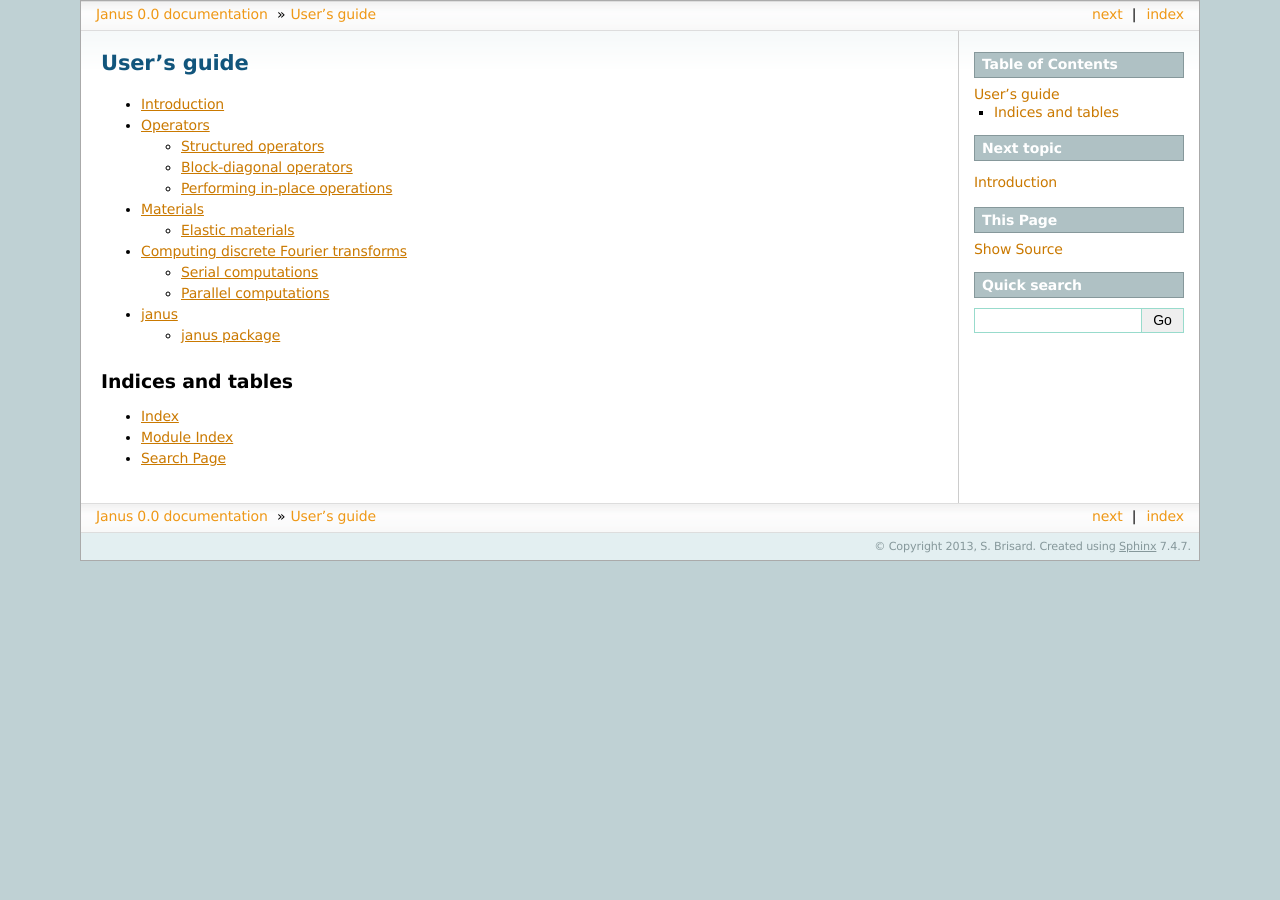
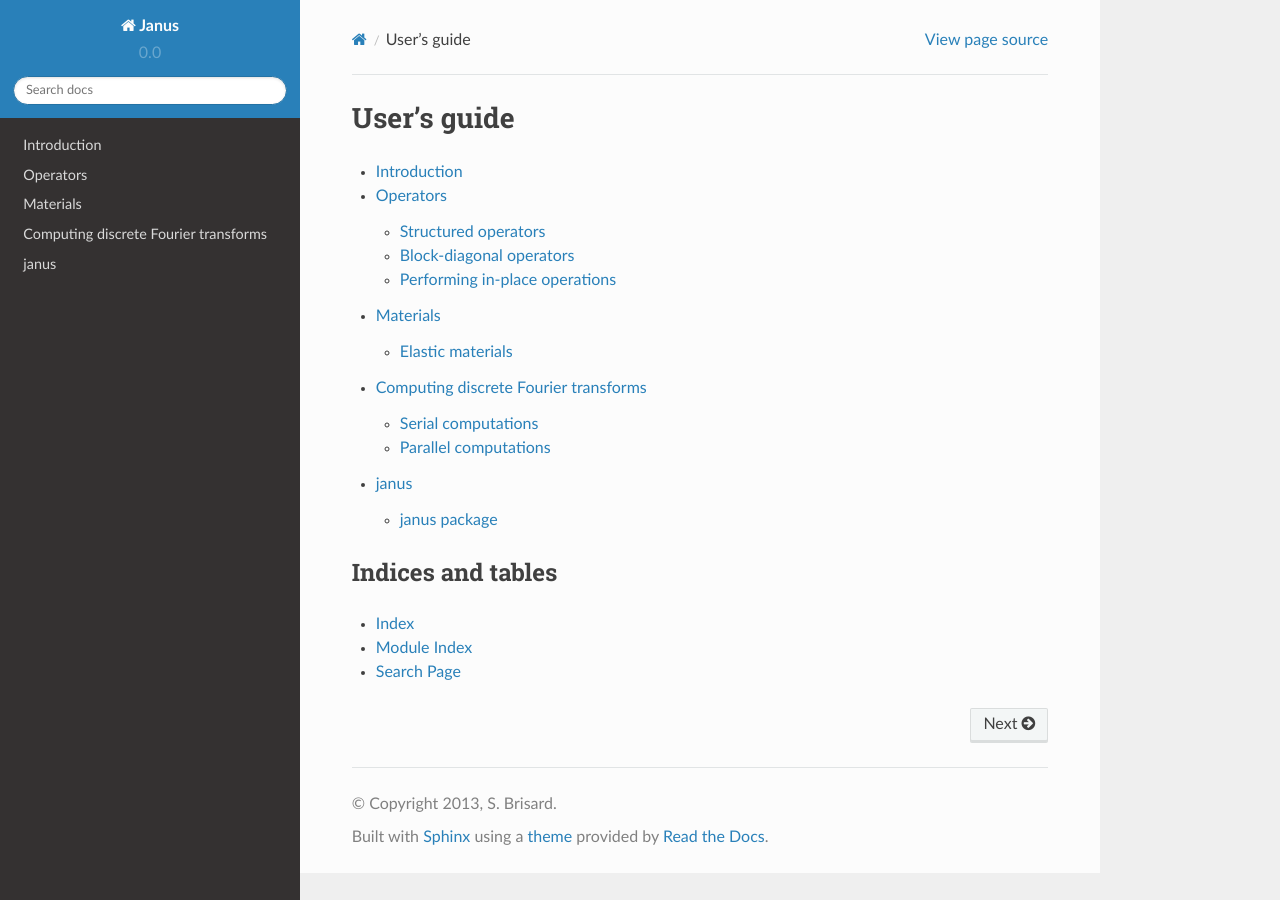
Before and after one commit to sbrisard/janus, a Sphinx documentation site: the page built from docs/index.rst, in a window 1280 px wide. Built offline with Sphinx 7.4.7 and the Read the Docs theme 2.0.0, drawn with Linux system fonts in a browser that asks for light colours; formulas are drawn with MathJax 3.

Commit message:
Sphinx doc: use RTD theme locally.

```diff
--- a/docs/conf.py
+++ b/docs/conf.py
@@ -106,7 +106,9 @@ pygments_style = 'sphinx'
 
 # The theme to use for HTML and HTML Help pages.  See the documentation for
 # a list of builtin themes.
-html_theme = 'sphinxdoc'
+import sphinx_rtd_theme
+
+html_theme = 'sphinx_rtd_theme'
 
 # Theme options are theme-specific and customize the look and feel of a theme
 # further.  For a list of options available for each theme, see the
@@ -114,7 +116,7 @@ html_theme = 'sphinxdoc'
 #html_theme_options = {}
 
 # Add any paths that contain custom themes here, relative to this directory.
-#html_theme_path = []
+html_theme_path = [sphinx_rtd_theme.get_html_theme_path()]
 
 # The name for this set of Sphinx documents.  If None, it defaults to
 # "<project> v<release> documentation".
```
